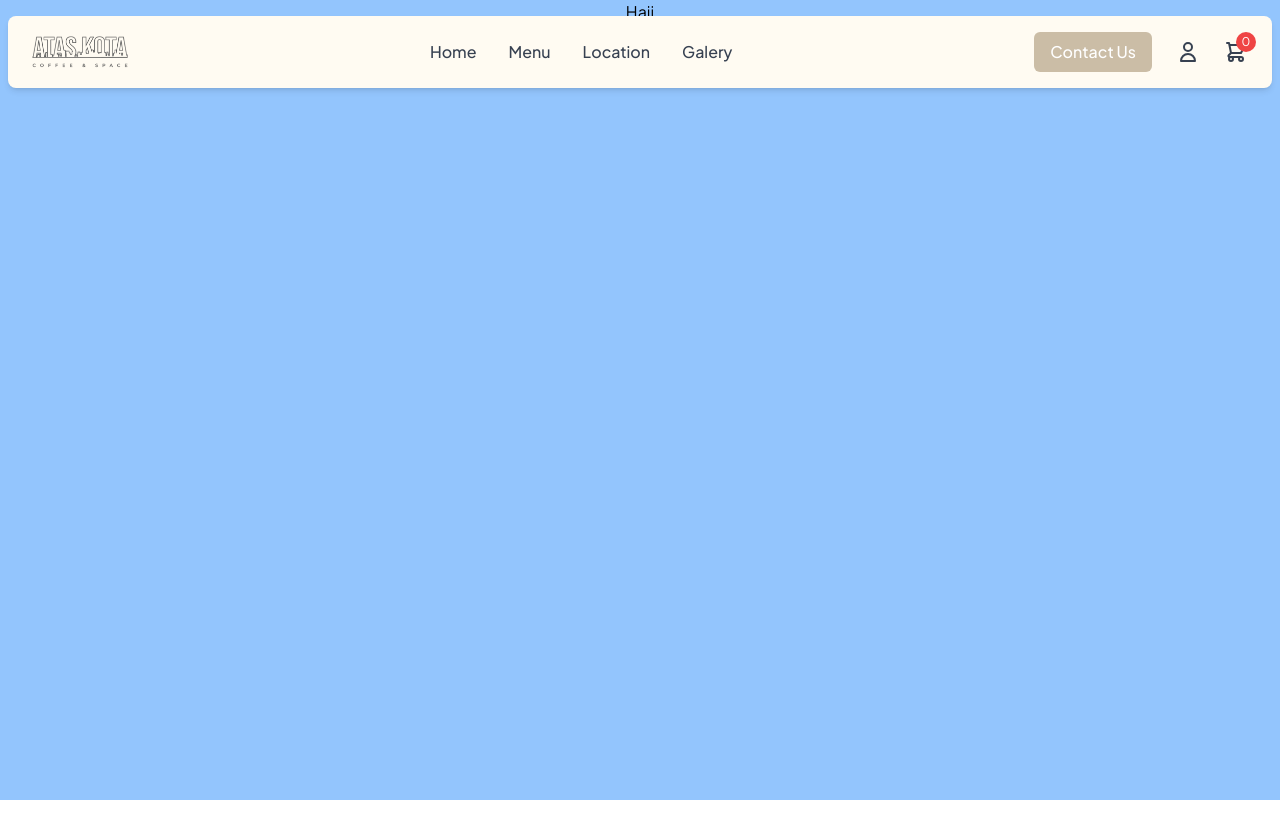
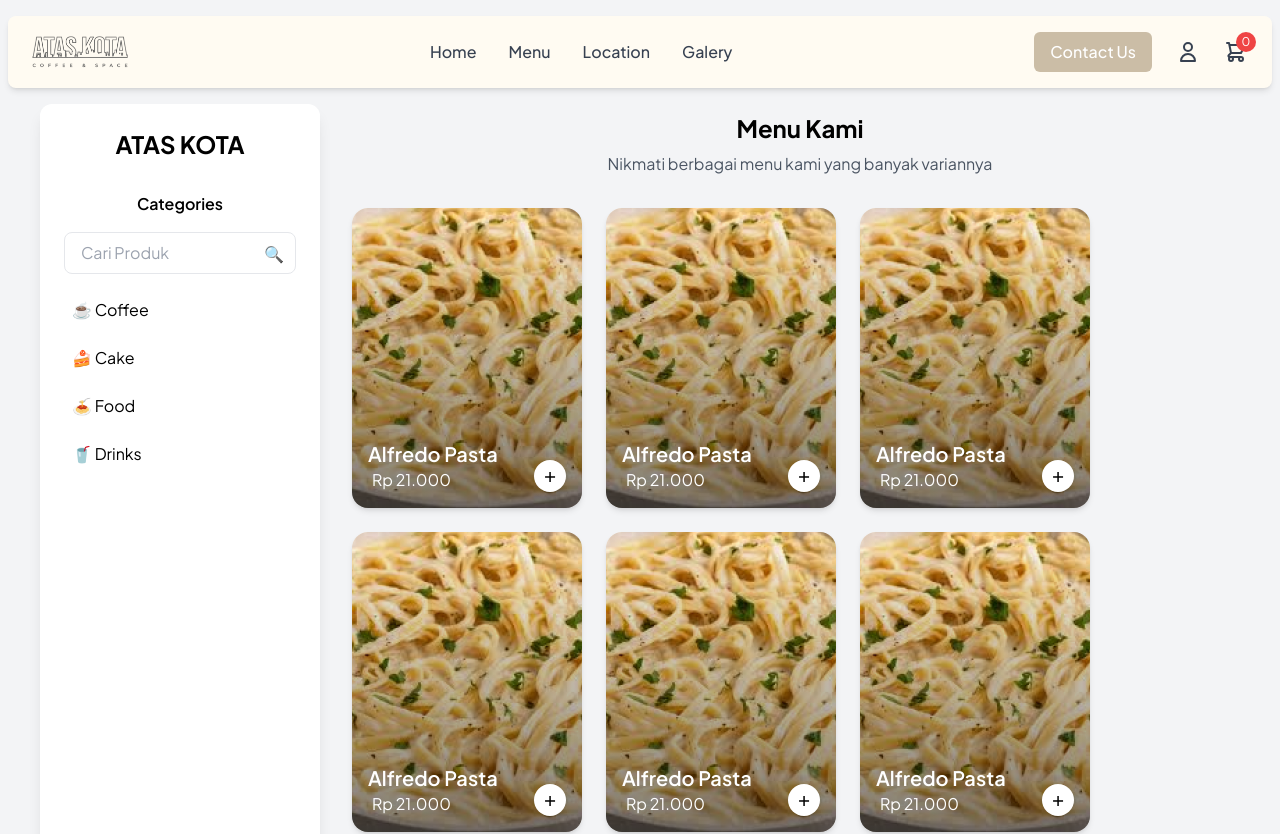
Before and after one commit to Hilmifyyz/Atas-Kota-Coffe, a React (Vite) app: page /menu in a window 1280 px wide. Shown: the top 834 px of the page. Before the commit the page ends 800 px from the top, so only its background shows below. Built offline with nearby package versions, Linux system fonts and the light colour scheme.

Commit message:
Menu test
nigga

```diff
--- a/src/pages/Location.jsx
+++ b/src/pages/Location.jsx
@@ -64,7 +64,7 @@ function Location () {
                     {/* Google Maps Embed */}
                     <div className="xl:mr-20 md:mr-12 w-full md:w-1/2 h-[400px]">
                         <iframe
-                            src="https://www.google.com/maps/embed?pb=!1m18!1m12!1m3!1d5191.803673597304!2d110.39236576643331!3d-7.057587808442899!2m3!1f0!2f0!3f0!3m2!1i1024!2i768!4f13.1!3m3!1m2!1s0x2e708bd27764634b%3A0x50b2672623549688!2sAtas%20Kota%20Coffee%20%26%20Space!5e1!3m2!1sen!2sid!4v1733482969680!5m2!1sen!2sid"
+                            src="https://www.google.com/maps/embed?pb=!1m18!1m12!1m3!1d3959.5866469852263!2d110.3913036116634!3d-7.057758169137772!2m3!1f0!2f0!3f0!3m2!1i1024!2i768!4f13.1!3m3!1m2!1s0x2e708bd27764634b%3A0x50b2672623549688!2sAtas%20Kota%20Coffee%20%26%20Space!5e0!3m2!1sen!2sid!4v1733735703633!5m2!1sen!2sid"
                             width="100%"
                             height="100%"
                             style={{ border: 0 }}
--- a/src/pages/Menu.jsx
+++ b/src/pages/Menu.jsx
@@ -1,18 +1,97 @@
 import React from "react";
 
-function Menu () {
+function Menu() {
     return (
-        <div className="w-screen min-h-screen absolute top-0 left-0 right-0 bg-blue-300">
-            <div>
-                <div className="">
-                    <h1>Haii</h1>
+        <div className="w-screen min-h-screen absolute top-0 left-0 right-0 bg-gray-100">
+            <div className="flex pt-20">
+                {/* Left Side - Navigation (Added fixed positioning) */}
+                <div className="w-[280px] min-h-screen bg-white ml-10 mt-6 rounded-xl fixed p-6 shadow-lg">
+                    {/* Logo */}
+                    <div className="mb-8">
+                        <h1 className="text-2xl font-bold">ATAS KOTA</h1>
+                    </div>
+
+                    {/* Categories */}
+                    <div className="space-y-4">
+                        <h2 className="font-semibold mb-4">Categories</h2>
+
+                        {/* Search Bar */}
+                        <div className="relative">
+                            <input
+                                type="text"
+                                placeholder="Cari Produk"
+                                className="w-full px-4 py-2 border rounded-lg"
+                            />
+                            <span className="absolute right-3 top-2.5">🔍</span>
+                        </div>
+
+                        {/* Dropdown Menus */}
+                        <div className="space-y-2">
+                            <details className="cursor-pointer">
+                                <summary className="flex items-center p-2 hover:bg-gray-100 rounded">
+                                    ☕ Coffee
+                                </summary>
+                                <div className="pl-8 py-2 space-y-2">
+                                    <p className="hover:bg-gray-100 p-1">Latte</p>
+                                    <p className="hover:bg-gray-100 p-1">Arabica</p>
+                                    <p className="hover:bg-gray-100 p-1">Espresso</p>
+                                </div>
+                            </details>
+
+                            <details className="cursor-pointer">
+                                <summary className="flex items-center p-2 hover:bg-gray-100 rounded">
+                                    🍰 Cake
+                                </summary>
+                            </details>
+
+                            <details className="cursor-pointer">
+                                <summary className="flex items-center p-2 hover:bg-gray-100 rounded">
+                                    🍝 Food
+                                </summary>
+                            </details>
+
+                            <details className="cursor-pointer">
+                                <summary className="flex items-center p-2 hover:bg-gray-100 rounded">
+                                    🥤 Drinks
+                                </summary>
+                            </details>
+                        </div>
+                    </div>
                 </div>
-                <div className="">
 
+                {/* Right Side - Menu Items (Added margin-left to account for fixed sidebar) */}
+                <div className="flex-1 p-8 ml-[320px]">
+                    {/* Menu Header */}
+                    <div className="mb-8">
+                        <h2 className="text-2xl font-bold mb-2">Menu Kami</h2>
+                        <p className="text-gray-600">Nikmati berbagai menu kami yang banyak variannya</p>
+                    </div>
+
+                    {/* Menu Grid - Changed to flex with wrap */}
+                    <div className="flex flex-wrap gap-6">
+                        {/* Menu Item - Added fixed width */}
+                        {[...Array(8)].map((_, index) => (
+                            <div key={index} className="w-[230px] bg-white rounded-2xl shadow-md relative overflow-hidden">
+                                <div className="relative">
+                                    <div className="h-[300px] w-full bg-Alfredo bg-cover bg-center" />
+                                    <div className="absolute inset-0 bg-gradient-to-t from-black/50 to-transparent" />
+
+                                    <div className="absolute bottom-0 text-left left-0 p-4 text-white">
+                                        <h3 className="font-semibold text-xl">Alfredo Pasta</h3>
+                                        <p className="pl-1 text-white">Rp 21.000</p>
+                                    </div>
+
+                                    <button className="absolute bottom-4 right-4 bg-white text-black rounded-full w-8 h-8 flex items-center justify-center shadow-md">
+                                        <span className="text-xl pb-1">+</span>
+                                    </button>
+                                </div>
+                            </div>
+                        ))}
+                    </div>
                 </div>
             </div>
         </div>
-    )
+    );
 }
 
-export default Menu
+export default Menu;
```
